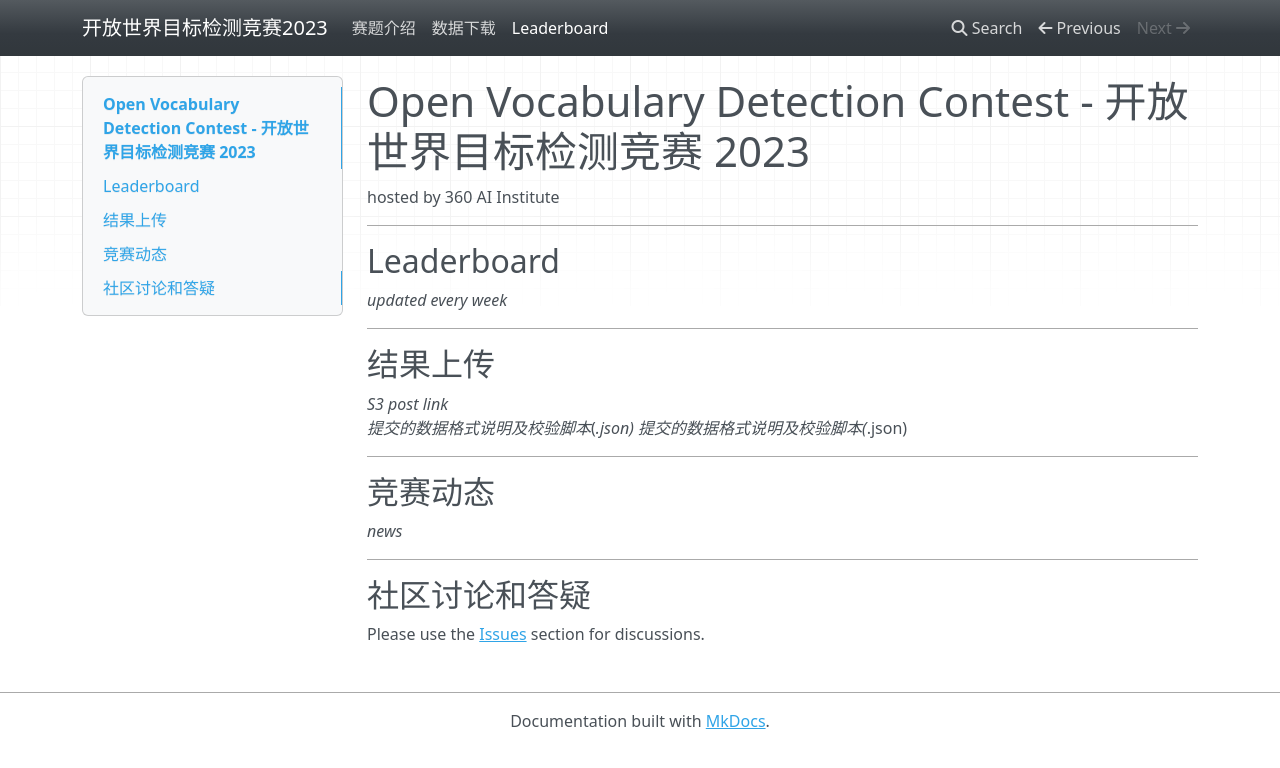
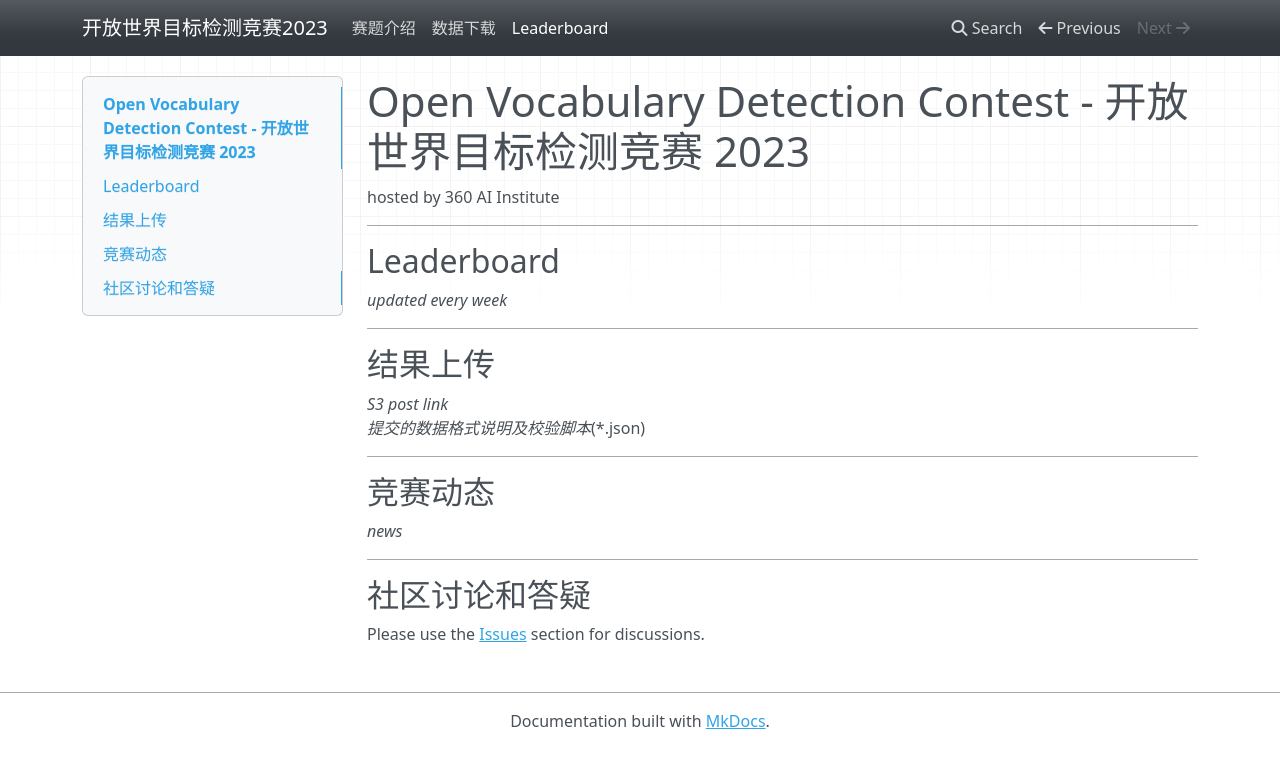
Before and after one commit to 360CVGroup/OVD_Contest, an MkDocs documentation site: the page built from docs/leaderboard.md, in a window 1280 px wide. Shown: the top 768 px of the page. Built offline with MkDocs 1.6.1, drawn with Linux system fonts in a browser that asks for light colours; nearby versions of some CDN libraries.

Commit message:
Update leaderboard.md

```diff
--- a/docs/leaderboard.md
+++ b/docs/leaderboard.md
@@ -10,7 +10,6 @@ hosted by 360 AI Institute
 ## 结果上传
 *S3 post link*
 *提交的数据格式说明及校验脚本*(*.json)
-*提交的数据格式说明及校验脚本*(*.json)
 
 
 ---
```
